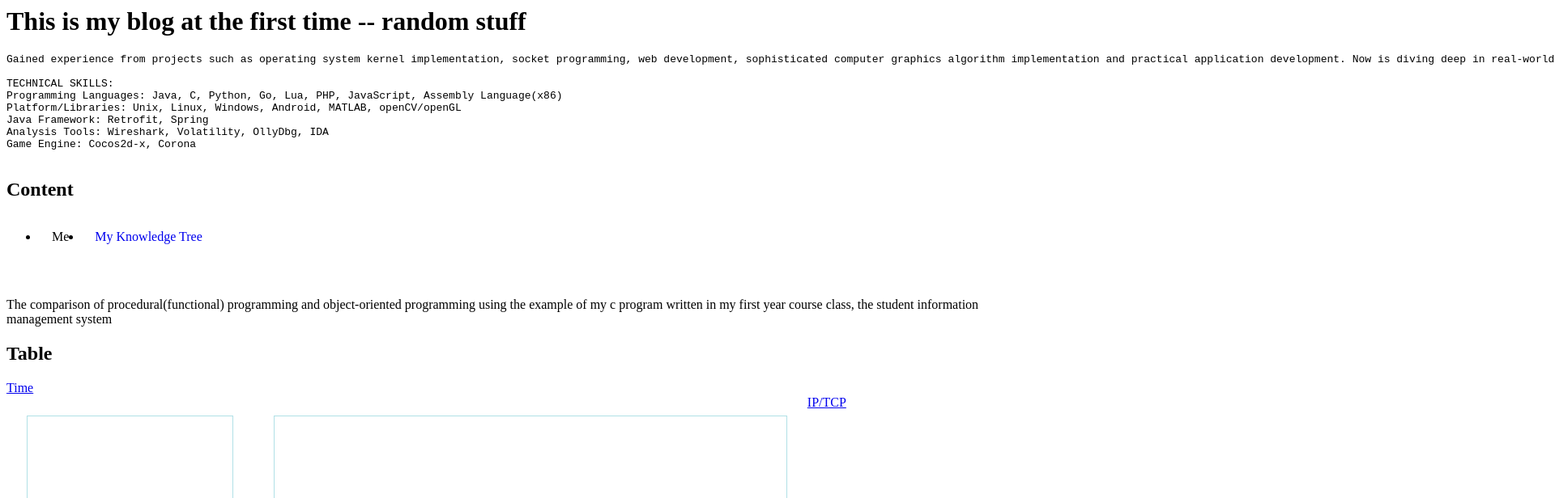
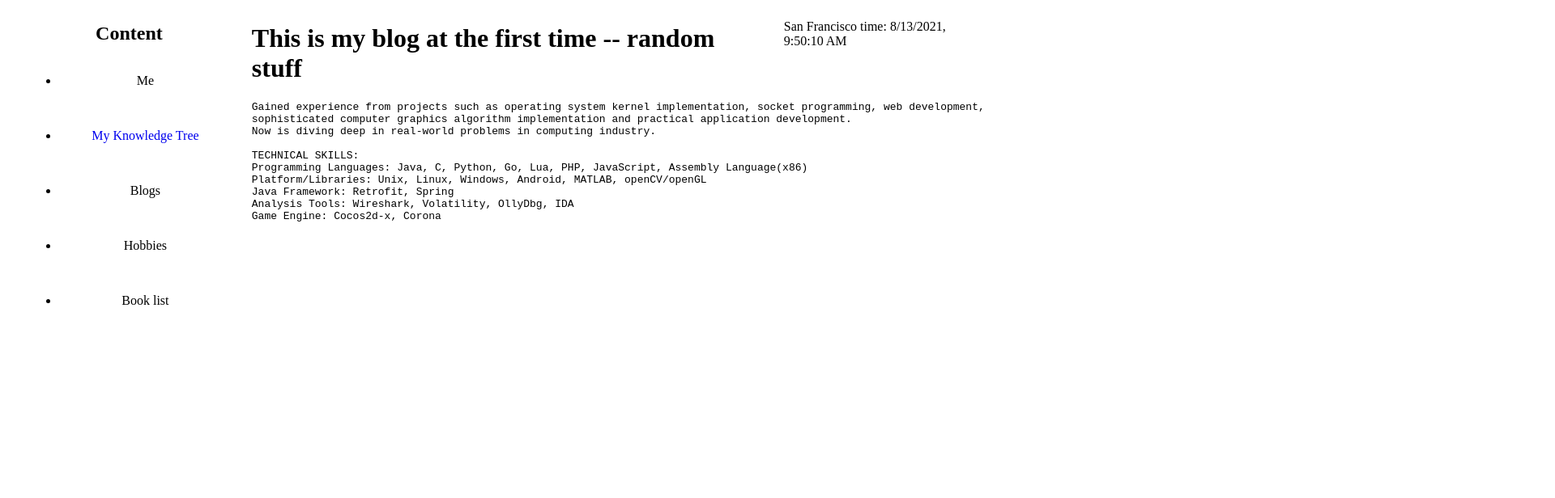
Before and after one commit to yliu9x/yliu9x.github.io, a plain HTML site: page index.html in a window 1280 px wide. Shown: the top 616 px of the page at 81% size, 1920 px wide, since content can reach past the window. Drawn offline with nearby package versions, Linux system fonts and the light colour scheme.

Commit message:
reorg navigator and content

```diff
--- a/index.html
+++ b/index.html
@@ -1,12 +1,12 @@
 <html>
   <head>
     <style>
-      ul{
-        overflow: hidden;
-      }
-      li {
-        float: left;
-      }
+      /*ul{*/
+      /*  overflow: hidden;*/
+      /*}*/
+      /*li {*/
+      /*  float: left;*/
+      /*}*/
       li a {
         display: block;
         text-align: center;
@@ -15,8 +15,8 @@
       }
       div:not(div#timeGadget) {
         height: 100%;
-        border: 1px solid powderblue;
-        margin: 25px;
+        /*border: 1px solid powderblue;*/
+        margin-left: 25px;
         float: left;
       }
       div#timeGadget {
@@ -25,9 +25,23 @@
   </head>
 
   <body>
-  <h1>This is my blog at the first time -- random stuff</h1>
-  <pre>
-Gained experience from projects such as operating system kernel implementation, socket programming, web development, sophisticated computer graphics algorithm implementation and practical application development. Now is diving deep in real-world problems in computing industry.
+
+  <div id="navigatorColumn" style="width: 20%">
+    <h2 style="text-align: center">Content</h2>
+    <ul>
+      <li><a>Me</a><br/></li>
+      <li><a href="kt.html">My Knowledge Tree</a><br/></li>
+      <li><a>Blogs</a><br/></li>
+      <li><a>Hobbies</a><br/></li>
+      <li><a>Book list</a><br/></li>
+    </ul>
+  </div>
+  <div id="contentColumn" style="width: 50%">
+    <h1>This is my blog at the first time -- random stuff</h1>
+    <pre>
+Gained experience from projects such as operating system kernel implementation, socket programming, web development,
+sophisticated computer graphics algorithm implementation and practical application development.
+Now is diving deep in real-world problems in computing industry.
 
 TECHNICAL SKILLS:
 Programming Languages: Java, C, Python, Go, Lua, PHP, JavaScript, Assembly Language(x86)
@@ -36,18 +50,8 @@ Java Framework: Retrofit, Spring
 Analysis Tools: Wireshark, Volatility, OllyDbg, IDA
 Game Engine: Cocos2d-x, Corona
   </pre>
-  <h2>Content</h2>
-  <ul>
-    <li><a>Me</a></li>
-    <li><a href="kt.html">My Knowledge Tree</a></li>
-  </ul><br>
-  <p>The comparison of procedural(functional) programming and object-oriented programming using the example of my c program written in my first year course class, the student information management system</p>
-  <h2>Table</h2>
-  <a href="time.html">Time</a><br>
-  <a href="internetProtocols.html">IP/TCP</a>
 
-  <div id="navigatorColumn" style="width: 20%"></div>
-  <div id="contentColumn" style="width: 50%"></div>
+  </div>
   <div id="gadgetColumn" style="width: 20%">
     <div id="timeGadget"></div>
   </div>
```
Also changed, not shown: kt.html (+17 -9 lines).
